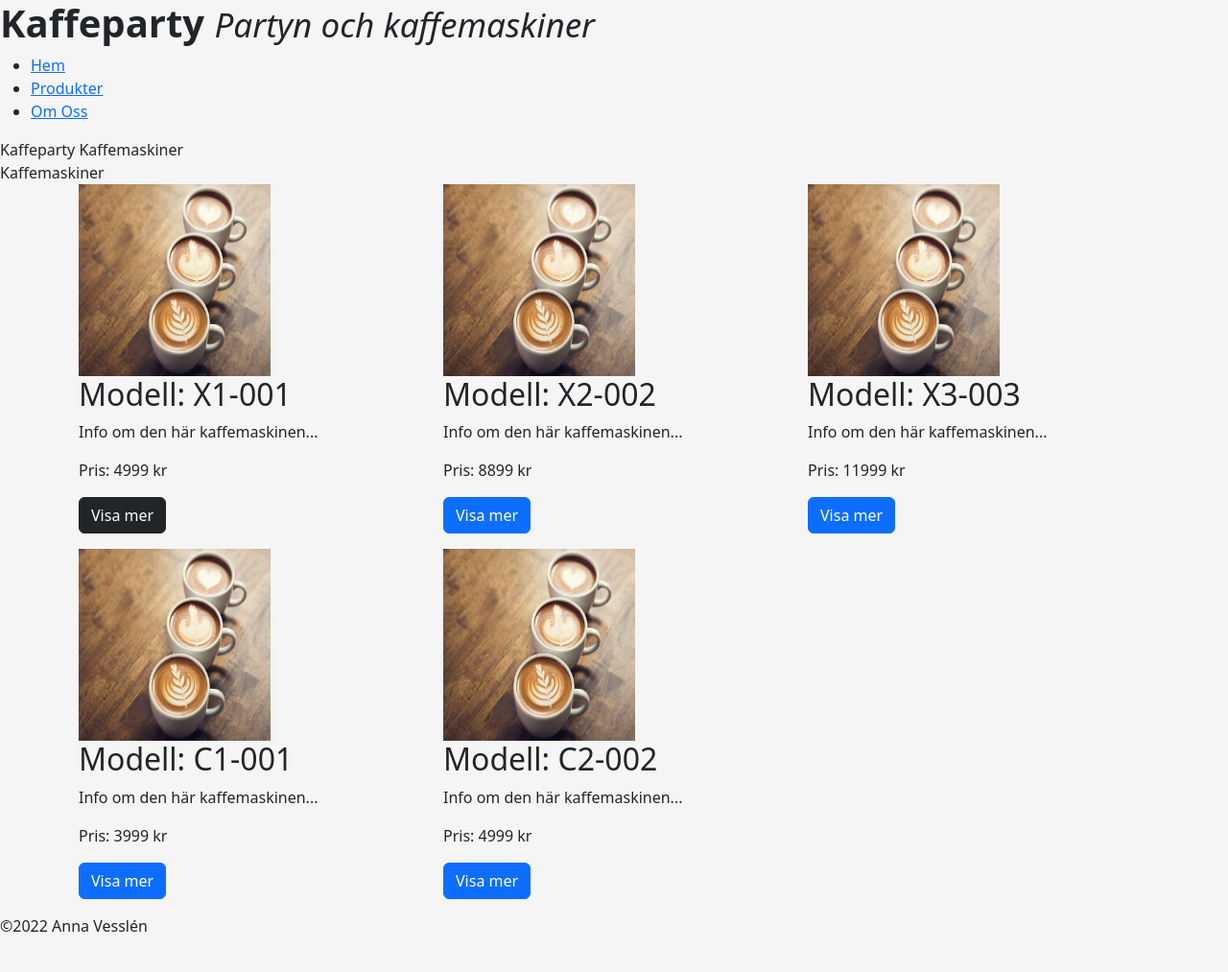
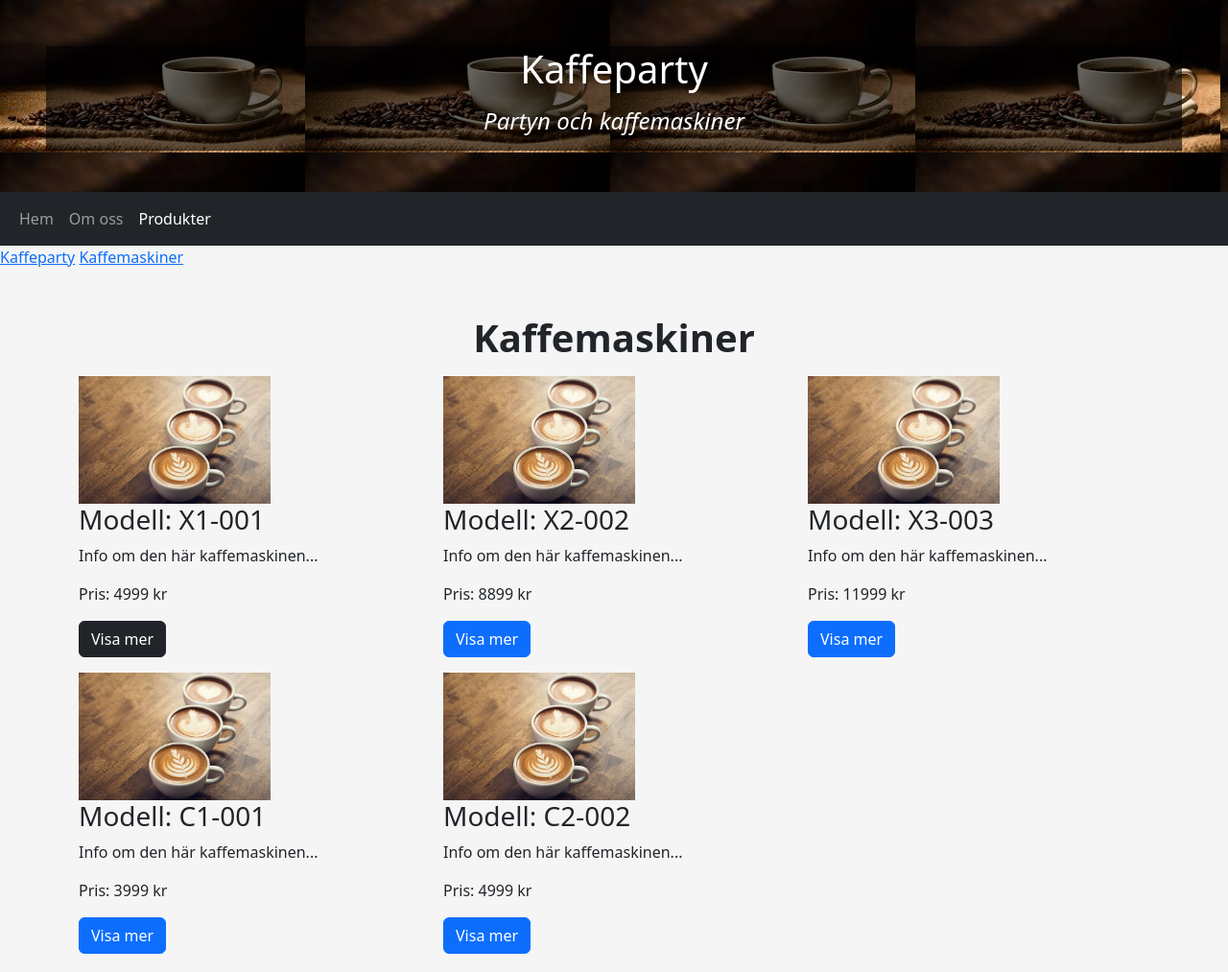
Before and after one commit to AVesslen/Ovn8Bootstrap, a plain HTML site: page Produkter.html in a window 1280 px wide. Shown: the top 1013 px of the page at 96% size. Before the commit the page ends 977 px from the top, so only its background shows below. Drawn offline with nearby package versions, Linux system fonts and the light colour scheme.

Commit message:
ny header och navbar

```diff
--- a/Produkter.html
+++ b/Produkter.html
@@ -17,61 +17,95 @@
 
 <body>
 
-    <header>
-        <!-- Logotyp och företagsnamn -->
-        <h1 class="fw-bolder">Kaffeparty
-        <small class="fw-normal fst-italic">Partyn och kaffemaskiner</small></h1>
-    </header>
+  <header>
+    <div
+      class="p-5 text-center bg-image img-fluid"
+      style="background-image: url('kaffebönor.png'); height: 200px;">
+      <div class="mask" style="background-color: rgba(0, 0, 0, 0.6);">
+        <div class="d-flex justify-content-center align-items-center h-100">
+          <div class="text-white">
+            <h1 class="mb-3">Kaffeparty</h1>
+            <h4 class="mb-3 fst-italic">Partyn och kaffemaskiner</h4>
+          </div>
+        </div>
+      </div>
+    </div>
+  </header>
 
-    <nav>
-        <ul>
-            <li><a href="index.html">Hem</a></li>
-            <li><a href="Produkter.html">Produkter</a></li>
-            <li><a href="OmOss.html">Om Oss</a></li>
-        </ul>
-    </nav>
+
+
+
+    <nav class="navbar navbar-expand navbar-dark bg-dark">
+        <div class="container-fluid">
+
+          <button class="navbar-toggler" type="button" data-bs-toggle="collapse" data-bs-target="#navbarNav" aria-controls="navbarNav" aria-expanded="false" aria-label="Toggle navigation">
+            <span class="navbar-toggler-icon"></span>
+          </button>
+          <div class="collapse navbar-collapse" id="navbarNav">
+            <ul class="navbar-nav">
+              <li class="nav-item">
+                <a class="nav-link" href="index.html">Hem</a>
+              </li>
+              <li class="nav-item">
+                <a class="nav-link" href="OmOss.html">Om oss</a>
+              </li>
+              <li class="nav-item">
+                <a class="nav-link active" aria-current="page" href="Produkter.html">Produkter</a>
+              </li>
+
+            </ul>
+          </div>
+        </div>
+      </nav>
 
     <div>
-        Kaffeparty
-        Kaffemaskiner
+        <a href="#Kaffeparty">Kaffeparty</a>
+        <a href="#Kaffemaskiner">Kaffemaskiner</a>
     </div>
 
-    <div>
-        Kaffemaskiner
+    <!--vit ruta runt länk <a--
+    class="btn btn-outline-light btn-lg m-2"
+    href="https://mdbootstrap.com/docs/standard/"
+    target="_blank"
+    role="button"
+  >Download MDB UI KIT</a-->
+
+    <div id="Kaffemaskiner">
+        <h2 class="lead text-center display-6 fw-bold mb-3 m-5">Kaffemaskiner</h2>
 
         <div class="container">
             <div class="row">
                 <div class="col-md-4">
-                    <img width="200" height="200" src="tre_kaffekoppar.jpg">
-                    <h2>Modell: X1-001</h2>
+                    <img width="200" height="200" src="tre_kaffekoppar.jpg" class="img-fluid" alt="">
+                    <h3>Modell: X1-001</h3>
                     <p>Info om den här kaffemaskinen...</p>
                     <p>Pris: 4999 kr</p>
                     <p><a class="btn btn-dark" href="" role="button">Visa mer</a></p>
                 </div>
                 <div class="col-md-4">
-                    <img width="200" height="200" src="tre_kaffekoppar.jpg">
-                    <h2>Modell: X2-002</h2>
+                    <img width="200" height="200" src="tre_kaffekoppar.jpg" class="img-fluid" alt="">
+                    <h3>Modell: X2-002</h3>
                     <p>Info om den här kaffemaskinen...</p>
                     <p>Pris: 8899 kr</p>
                     <p><a class="btn btn-primary" href="" role="button">Visa mer</a></p>
                 </div>
                 <div class="col-md-4">
-                    <img width="200" height="200" src="tre_kaffekoppar.jpg">
-                    <h2>Modell: X3-003</h2>
+                    <img width="200" height="200" src="tre_kaffekoppar.jpg" class="img-fluid" alt="">
+                    <h3>Modell: X3-003</h3>
                     <p>Info om den här kaffemaskinen...</p>
                     <p>Pris: 11999 kr</p>
                     <p><a class="btn btn-primary" href="" role="button">Visa mer</a></p>
                 </div>
                 <div class="col-md-4">
-                    <img width="200" height="200" src="tre_kaffekoppar.jpg">
-                    <h2>Modell: C1-001</h2>
+                    <img width="200" height="200" src="tre_kaffekoppar.jpg" class="img-fluid" alt="">
+                    <h3>Modell: C1-001</h3>
                     <p>Info om den här kaffemaskinen...</p>
                     <p>Pris: 3999 kr</p>
                     <p><a class="btn btn-primary" href="" role="button">Visa mer</a></p>
                 </div>
                 <div class="col-md-4">
-                    <img width="200" height="200" src="tre_kaffekoppar.jpg">
-                    <h2>Modell: C2-002</h2>
+                    <img width="200" height="200" src="tre_kaffekoppar.jpg" class="img-fluid" alt="">
+                    <h3>Modell: C2-002</h3>
                     <p>Info om den här kaffemaskinen...</p>
                     <p>Pris: 4999 kr</p>
                     <p><a class="btn btn-primary" href="" role="button">Visa mer</a></p>
@@ -79,14 +113,14 @@
 
             </div>
         </div>
-
-
-
-
-
-
     </div>
 
+    <div id="Kaffeparty">
+
+      <div class="lead text-center display-6 fw-bold mb-3 m-5">Kaffeparty</div>
+      Privatpersoner
+      Företag
+    </div>
 
 
 
```
Also changed, not shown: OmOss.html (+39 -12 lines), index.html (+37 -18 lines), kaffebönor.png (added).
